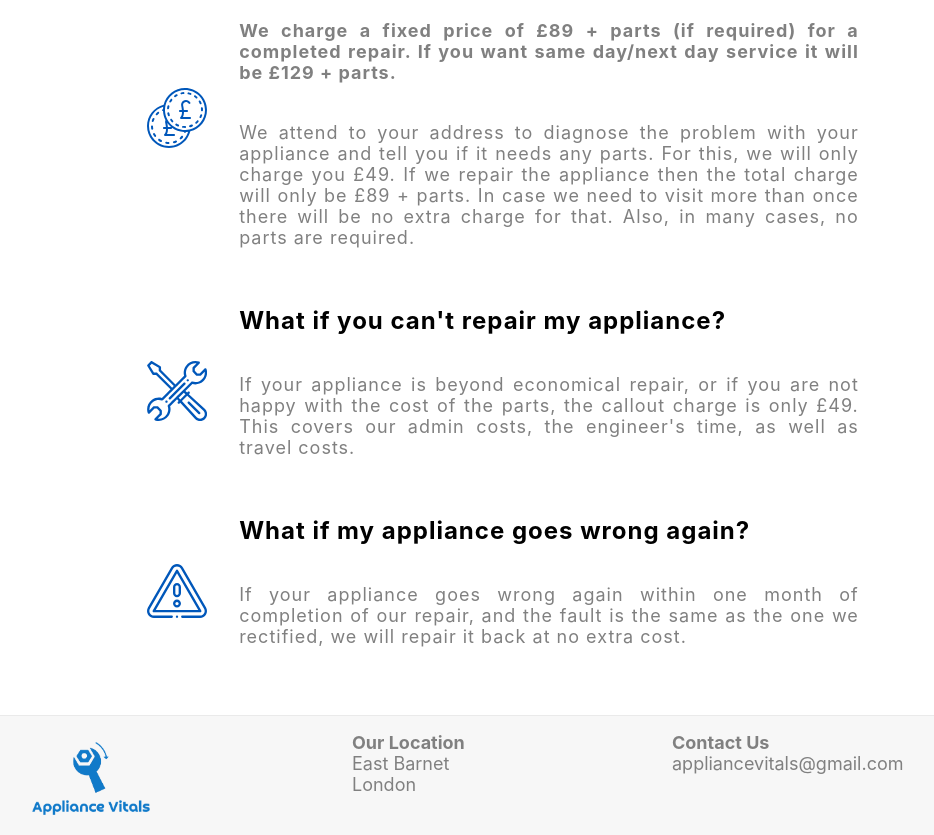
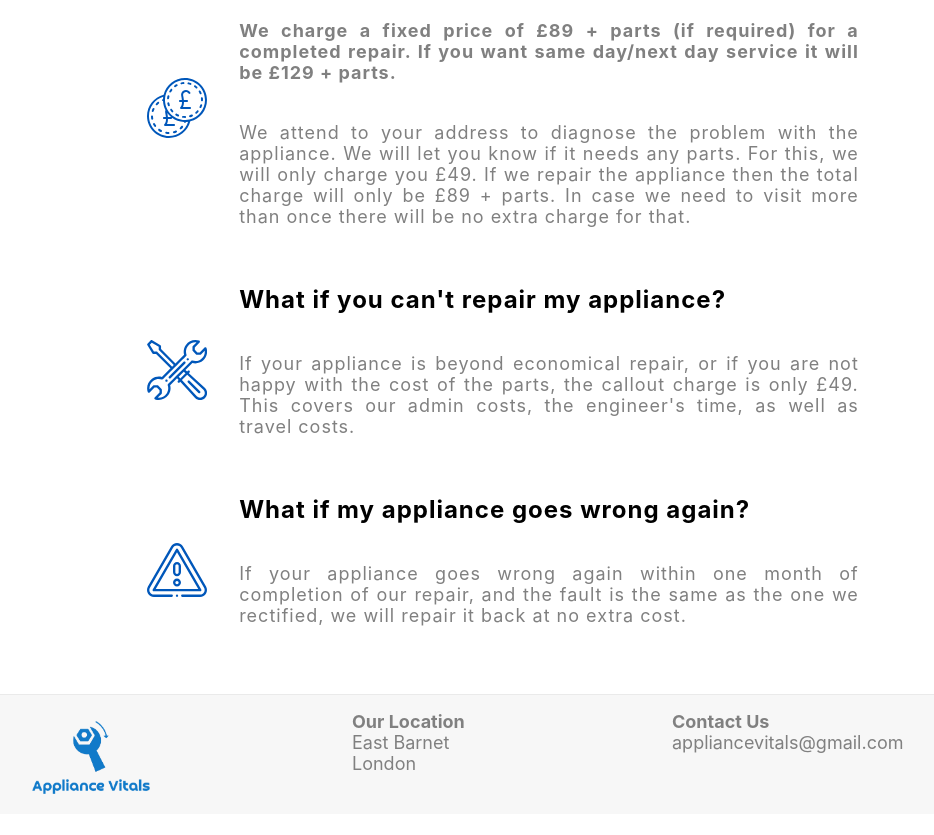
Before and after one commit to sohaibmh/appliance-vitals, a Next.js app: page / in a window 1280 px wide. Shown: the part 1640-2475 px from the top of the page, without its empty margins (128-1062 px from the left). After the commit the page ends 2454 px from the top, so only its background shows below. Built offline with nearby package versions, Linux system fonts and the light colour scheme.

Commit message:
charge description update

```diff
--- a/pages/index.js
+++ b/pages/index.js
@@ -110,12 +110,11 @@ export default function Home() {
             </b>
             <br /> <br />
             <p>
-              We attend to your address to diagnose the problem with your
-              appliance and tell you if it needs any parts. For this, we will
-              only charge you £49. If we repair the appliance then the total
-              charge will only be £89 + parts. In case we need to visit more
-              than once there will be no extra charge for that. Also, in many
-              cases, no parts are required.
+              We attend to your address to diagnose the problem with the
+              appliance. We will let you know if it needs any parts. For this,
+              we will only charge you £49. If we repair the appliance then the
+              total charge will only be £89 + parts. In case we need to visit
+              more than once there will be no extra charge for that.
             </p>
           </div>
           {repairTools}
```
